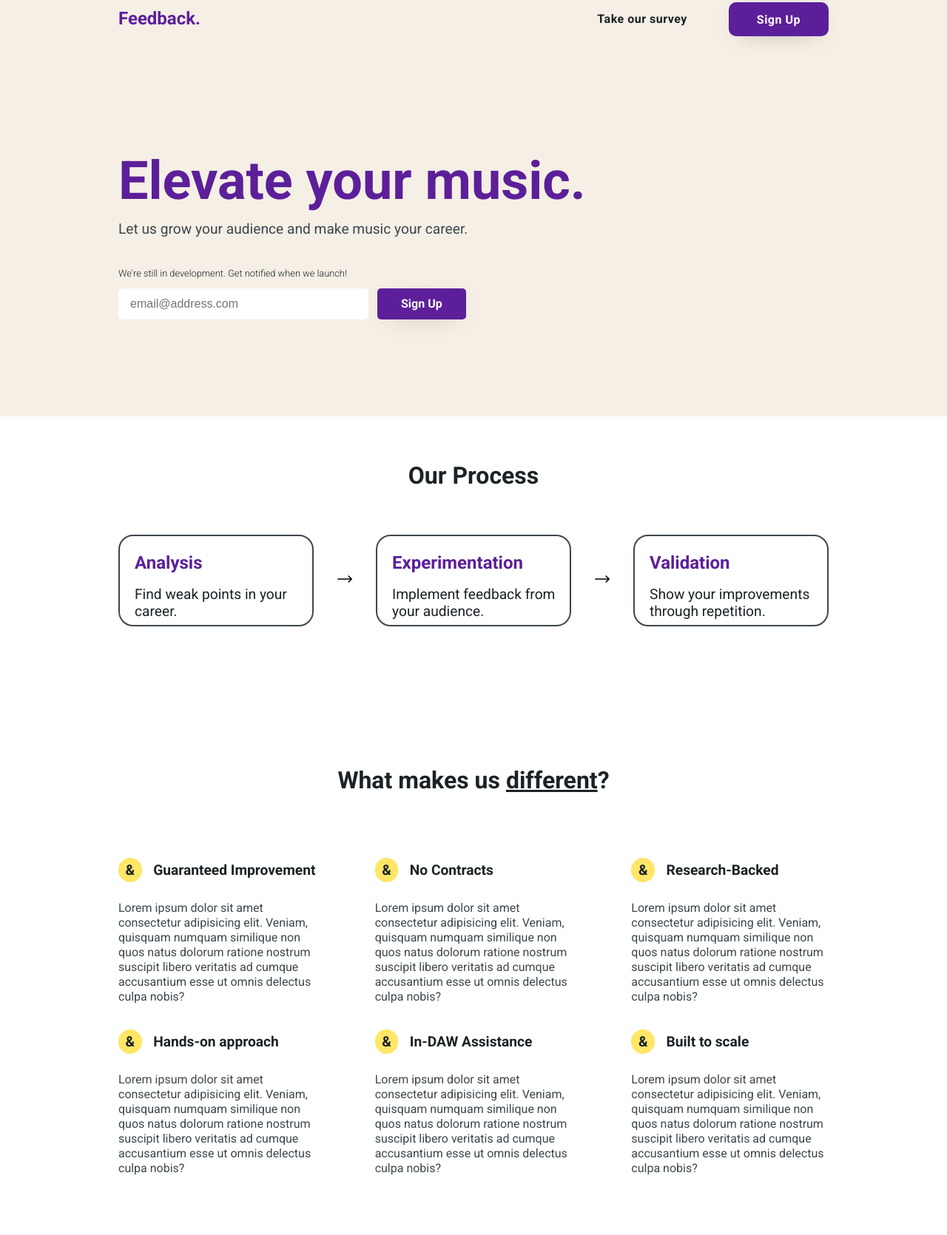
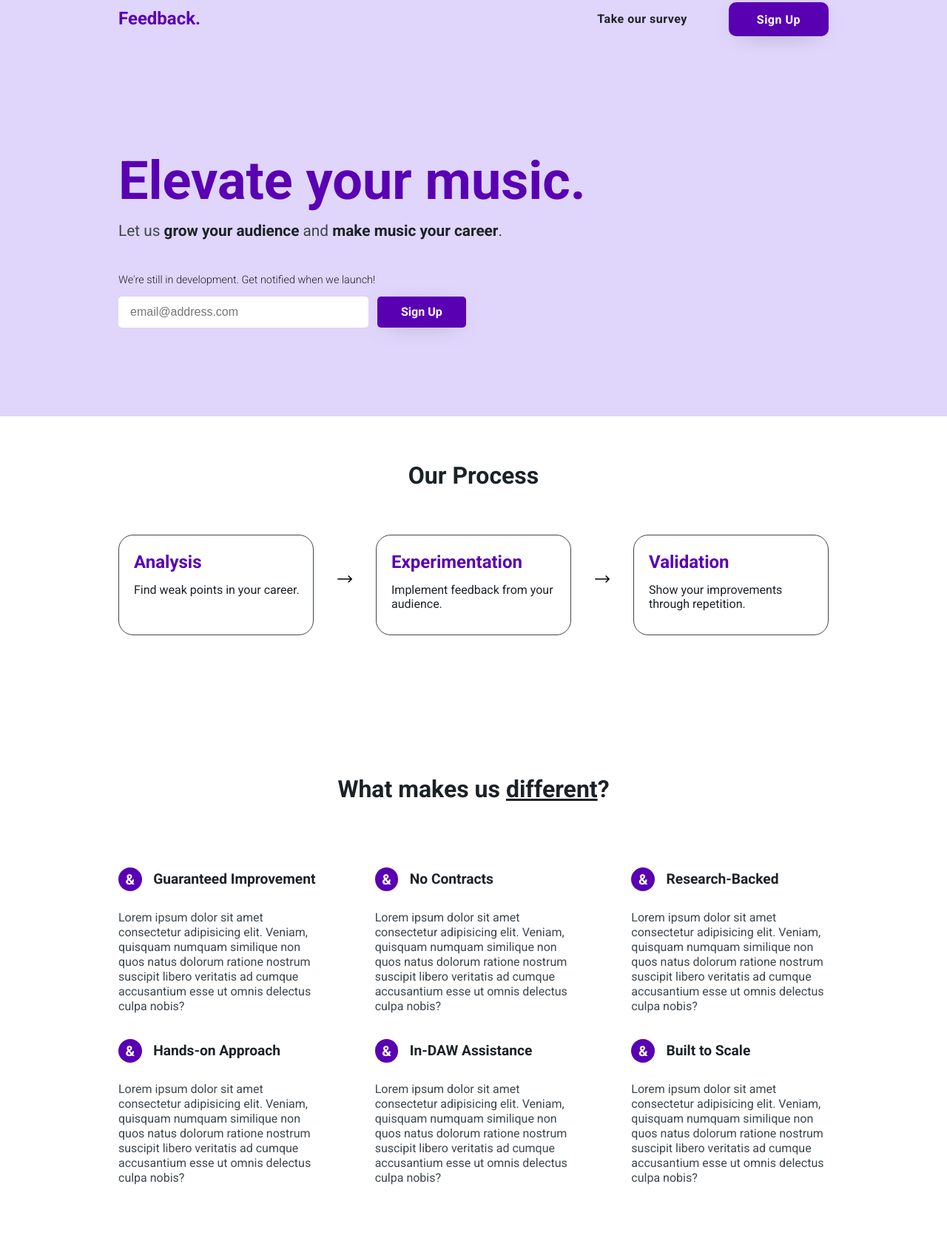
Before and after one commit to andfoster/andfoster.github.com, a website: page public/index.html in a window 1280 px wide. Shown: the part 17-1687 px from the top of the page at 74% size. Drawn offline with Linux system fonts and the light colour scheme.

Commit message:
added gitignore, started with node, updated colors and some styling

```diff
--- /dev/null
+++ b/index.js
@@ -0,0 +1,8 @@
+const express = require('express');
+const app = express();
+
+app.listen(3000, () => {
+    console.log('Listening at 3000!');
+})
+
+app.use(express.static('public'));
--- a/index.html
+++ b/public/index.html
@@ -29,7 +29,7 @@
                 <div id="title-parent">
                     <div id="title-wrapper">
                         <h1>Elevate your music.</h1>
-                        <p>Let us grow your audience and make music your career.</p>
+                        <p>Let us <span>grow your audience</span> and <span>make music your career</span>.</p>
                     </div>
                     <!-- <div id="hero-image-parent">
                         <img src="assets/artistHero.jpg" alt="Concert Image" width="800px">
@@ -92,7 +92,7 @@
                 <p>Lorem ipsum dolor sit amet consectetur adipisicing elit. Veniam, quisquam numquam similique non quos natus dolorum ratione nostrum suscipit libero veritatis ad cumque accusantium esse ut omnis delectus culpa nobis?</p>
             </div>
             <div class="advantage">
-                <h3>Hands-on approach</h3>
+                <h3>Hands-on Approach</h3>
                 <p>Lorem ipsum dolor sit amet consectetur adipisicing elit. Veniam, quisquam numquam similique non quos natus dolorum ratione nostrum suscipit libero veritatis ad cumque accusantium esse ut omnis delectus culpa nobis?</p>
             </div>
             <div class="advantage">
@@ -100,7 +100,7 @@
                 <p>Lorem ipsum dolor sit amet consectetur adipisicing elit. Veniam, quisquam numquam similique non quos natus dolorum ratione nostrum suscipit libero veritatis ad cumque accusantium esse ut omnis delectus culpa nobis?</p>
             </div>
             <div class="advantage">
-                <h3>Built to scale</h3>
+                <h3>Built to Scale</h3>
                 <p>Lorem ipsum dolor sit amet consectetur adipisicing elit. Veniam, quisquam numquam similique non quos natus dolorum ratione nostrum suscipit libero veritatis ad cumque accusantium esse ut omnis delectus culpa nobis?</p>
             </div>
         </div>
--- a/style/index.scss
+++ b/public/style/index.scss
@@ -1,12 +1,13 @@
 @import url('https://fonts.googleapis.com/css2?family=Roboto:wght@300;400;700&display=swap');
 
 $green: #00CC66;
-$purple: #5C1F99;
+$purple: #5900b3;
 $yellow: #FFE666;
+$blue: #3471ff;
 
 $black: #1B2226;
 $gray: #3D474D;
-$ghost: #f5efe5;
+$ghost: #e0d5fa;
 $offwhite: #ececec;
 $white: #ffffff;
 
@@ -118,20 +119,6 @@ div#landing-parent {
         div#title-parent {
             margin: 10em 0 0 0;
 
-            // div#hero-image-parent {
-            //     position: absolute;
-            //     width: 400px;
-            //     height: 400px;
-            //     border-radius: 300px;
-            //     overflow: hidden;
-            //     right: 15%;
-            //     top: 200px;
-
-            //     img {
-            //         transform: translate(-180px, -100px);
-            //     }
-            // }
-
             h1 {
                 color: $main;
                 font-size: 4.5em;
@@ -143,9 +130,14 @@ div#landing-parent {
             p {
                 padding: 1em 0;
                 color: $gray;
-                font-size: 1.2em;
+                font-size: 1.3em;
                 font-family: 'Roboto', sans-serif;
                 font-weight: normal;
+
+                span {
+                    font-weight: bold;
+                    color: $black;
+                }
             }
         }
 
@@ -154,7 +146,7 @@ div#landing-parent {
             p#desc {
                 padding: 2em 0 1em 0;
                 color: $black;
-                font-size: .8em;
+                font-size: .9em;
                 font-family: 'Roboto', sans-serif;
                 font-weight: 300;
             }
@@ -228,14 +220,15 @@ div#about-us-parent {
         }
 
         div.process {
-            border: 2px solid $gray;
+            border: 1px solid $gray;
             border-radius: 20px;
-            height: 120px;
+            height: auto;
 
             p {
-                padding: 1em 0 0 20px;
+                padding: 1em 1em 2em 20px;
                 text-align: left;
                 margin: 0;
+                font-size: 1em;
             }
         }
 
@@ -283,11 +276,11 @@ div#advantages-parent {
 
                 &::before {
                     content: '&';
-                    background: $yellow;
+                    background: $purple;
                     padding: .25em .5em;
                     border-radius: 1em;
                     margin-right: .8em;
-                    color: $black;
+                    color: $white;
                 }
             }
 
@@ -305,7 +298,7 @@ div#advantages-parent {
 
 div#footer-parent {
     width: 100%;
-    background: $purple;
+    background: $main;
     height: 240px;
     margin: 10em 0 0 0;
 
```
Also changed, not shown: package.json (added, +26 -0 lines), public/assets/right-arrow.svg (renamed from assets/right-arrow.svg), public/style/index.css, public/style/reset.css (renamed from style/reset.css), 5 other files.
